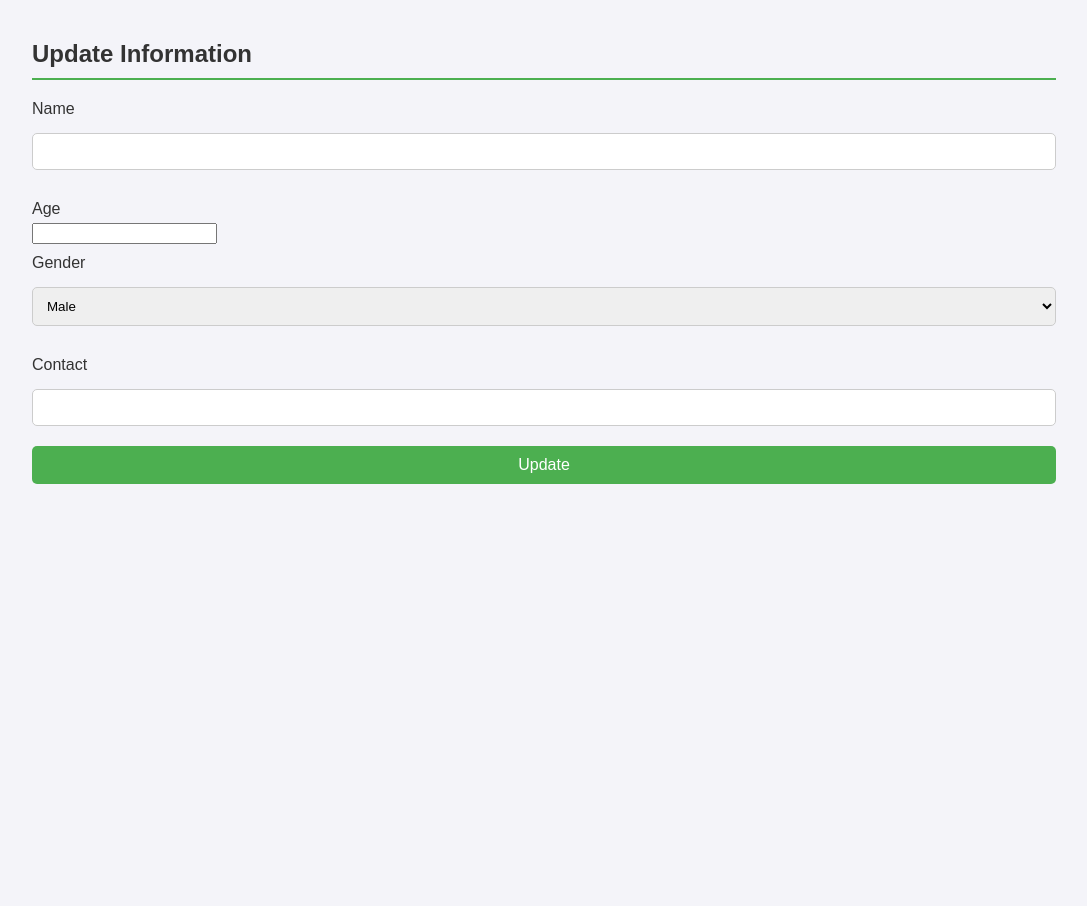
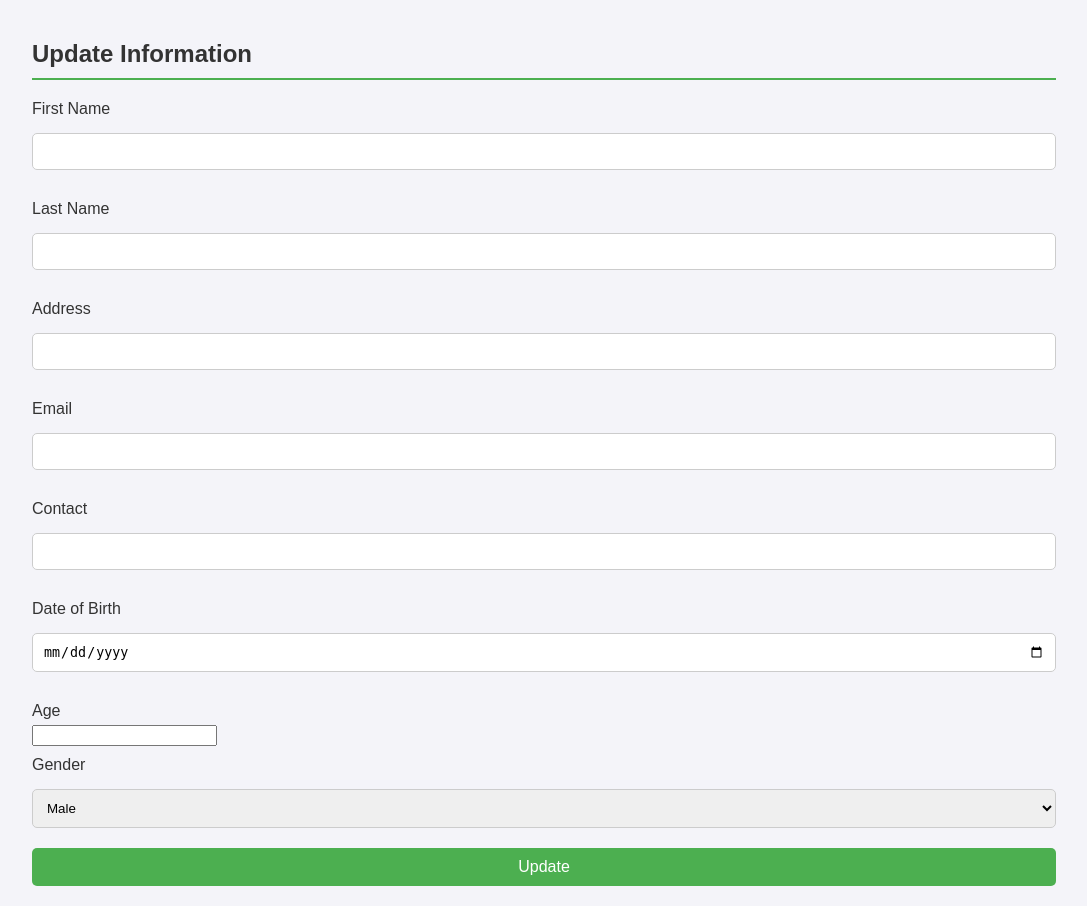
Before and after one commit to Shylushai/MediDoc-Project11, a Python web app: template templates/update_patient.html in a window 1280 px wide. Shown: the whole page, without its empty margins (96-1183 px from the left). Before the commit the page ends 484 px from the top, so only its background shows below. Run offline with Jinja, Linux system fonts and the light colour scheme; the template is opened without the code that fills it, so the values that code supplies are empty.

Commit message:
add fields for update patient info

```diff
--- a/templates/update_patient.html
+++ b/templates/update_patient.html
@@ -11,8 +11,28 @@
       <h2>Update Information</h2>
       <form method="post">
         <div class="form-group">
-          <label for="name">Name</label>
-          <input type="text" id="name" name="name" value="{{ patient.name }}" required>
+          <label for="first_name">First Name</label>
+          <input type="text" id="first_name" name="first_name" value="{{ patient.first_name }}" required>
+        </div>
+        <div class="form-group">
+          <label for="last_name">Last Name</label>
+          <input type="text" id="last_name" name="last_name" value="{{ patient.last_name }}" required>
+        </div>
+        <div class="form-group">
+          <label for="address">Address</label>
+          <input type="text" id="address" name="address" value="{{ patient.address }}" required>
+        </div>
+        <div class="form-group">
+          <label for="email">Email</label>
+          <input type="email" id="email" name="email" value="{{ patient.email }}" required>
+        </div>
+        <div class="form-group">
+          <label for="contact">Contact</label>
+          <input type="text" id="contact" name="contact" value="{{ patient.contact }}" required>
+        </div>
+        <div class="form-group">
+          <label for="dob">Date of Birth</label>
+          <input type="date" id="dob" name="dob" value="{{ patient.dob }}" required>
         </div>
         <div class="form-group">
           <label for="age">Age</label>
@@ -25,10 +45,7 @@
             <option value="Female" {% if patient.gender == 'Female' %}selected{% endif %}>Female</option>
           </select>
         </div>
-        <div class="form-group">
-          <label for="contact">Contact</label>
-          <input type="text" id="contact" name="contact" value="{{ patient.contact }}" required>
-        </div>
+
         <div class="form-group">
           <button type="submit" class="button">Update</button>
         </div>
```
